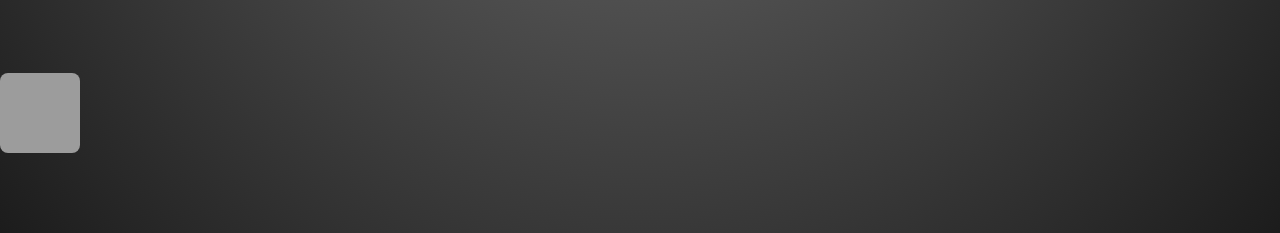
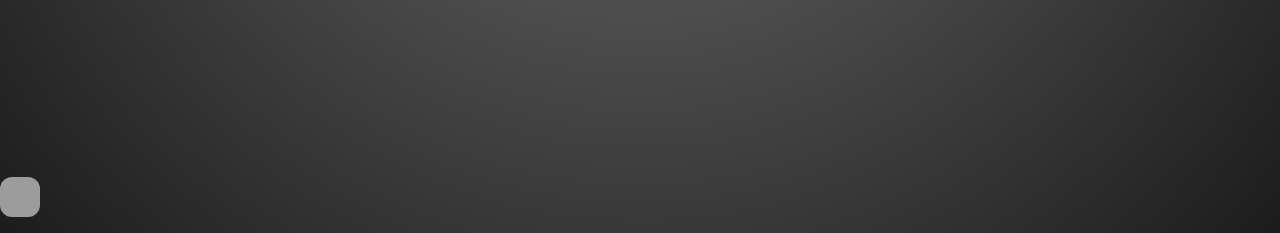
Before and after one commit to vitalii-borys/Learn_English_Web, a website with bundled scripts: page index.html in a window 1280 px wide. Shown: the part 567-800 px from the top of the page. Built offline with nearby package versions, Linux system fonts and the light colour scheme.

Commit message:
toggle button style

```diff
--- a/style.css
+++ b/style.css
@@ -69,13 +69,13 @@ span {
 }
 
 #toggleButton {
-    border-radius: 8px;
+    border-radius: 12px;
     border: none;
-    height: 5rem;
-    width: 5rem;
+    height: 2.5rem;
+    width: 2.5rem;
     position: absolute;
     left: 0rem;
-    bottom: 5rem;
+    bottom: 1rem;
 }
 
 #connectedText {
```
